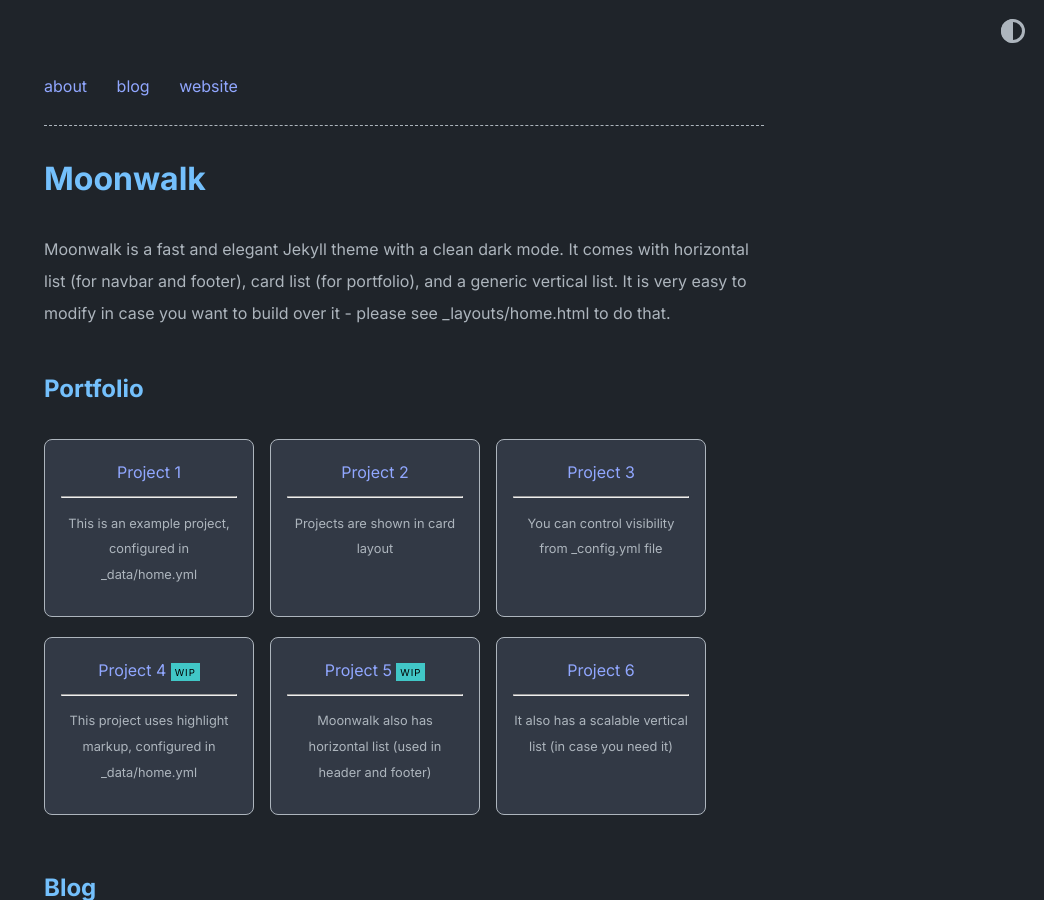
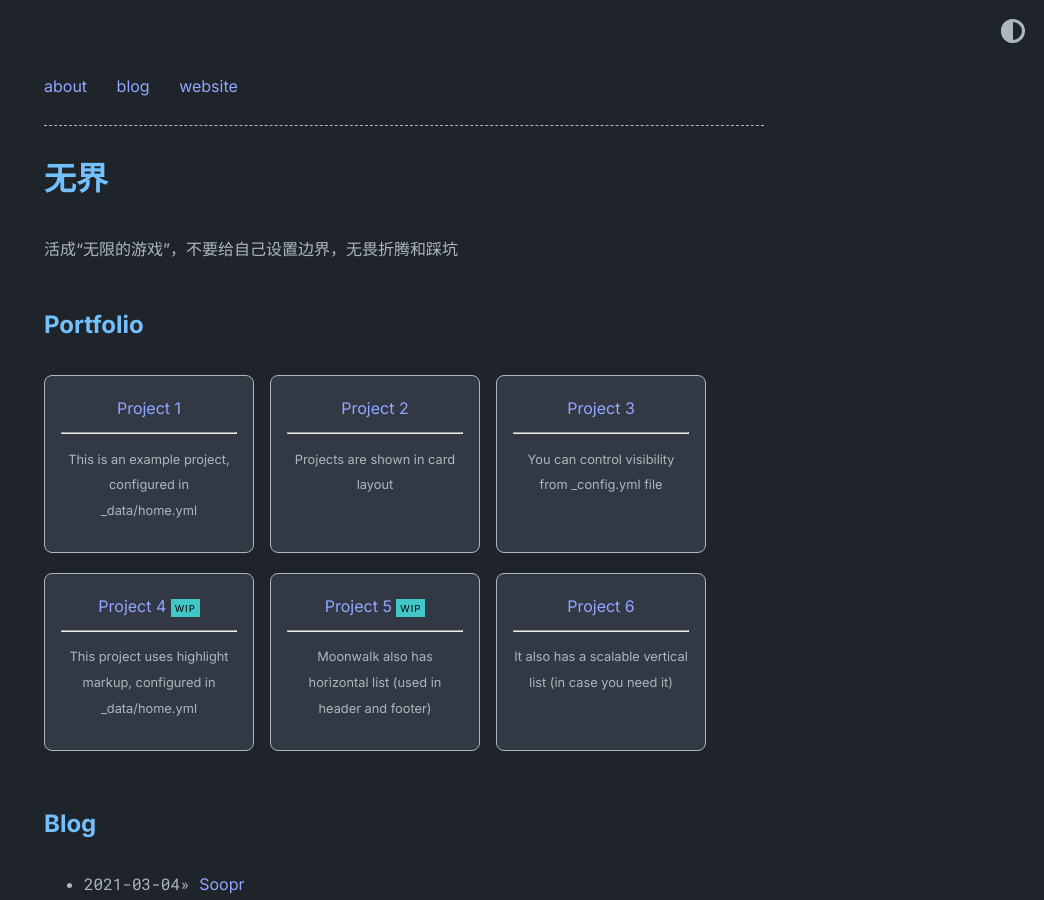
Before and after one commit to abhinavs/moonwalk, a Jekyll site: the page built from index.md, in a window 1280 px wide and 900 px high. Shown: the whole window, without its empty margins (236-1280 px from the left). Built offline with Jekyll 4.4.1, drawn with Linux system fonts in a browser that asks for light colours; some of the changed text lies outside the part shown.

Commit message:
Update _config.yml

```diff
--- a/_config.yml
+++ b/_config.yml
@@ -1,16 +1,16 @@
-title: Moonwalk
-author: Abhinav Saxena
-url: https://www.abhinavsaxena.com/moonwalk # root address of the site
+title: 无界
+author: zying
+url: https://zhouying0818.github.io/zying_blog.github.io # root address of the site
 description: > # description of the site (multiple lines allowed)
-  Moonwalk is a fast and elegant Jekyll theme with a clean dark mode. It comes with horizontal list (for navbar and footer), card list (for portfolio), and a generic vertical list. It is very easy to modify in case you want to build over it - please see _layouts/home.html to do that.
+  活成“无限的游戏”，不要给自己设置边界，无畏折腾和踩坑
 
 permalink: /:slug
 
 favicon: "./logo.png" # relative path to site's favicon
 
 twitter:
-    username: abhinav # update or delete this
-    card: summary_large_image
+    username: # update or delete this
+    card:
 
 #theme: moonwalk # if you are using GitHub Pages, change it to remote_theme: abhinavs/moonwalk
 remote_theme: abhinavs/moonwalk
```
